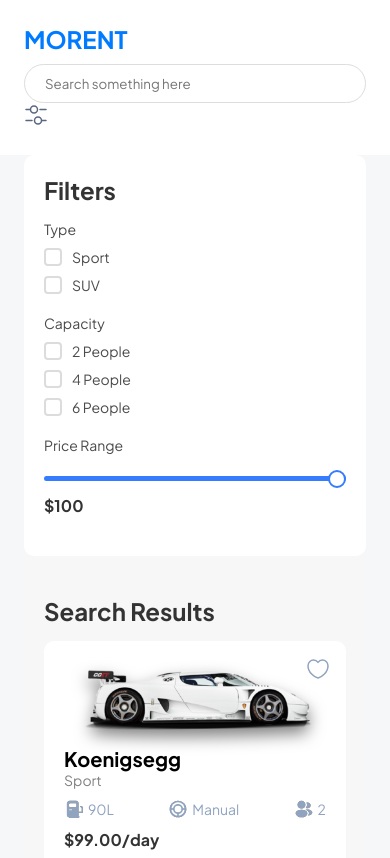
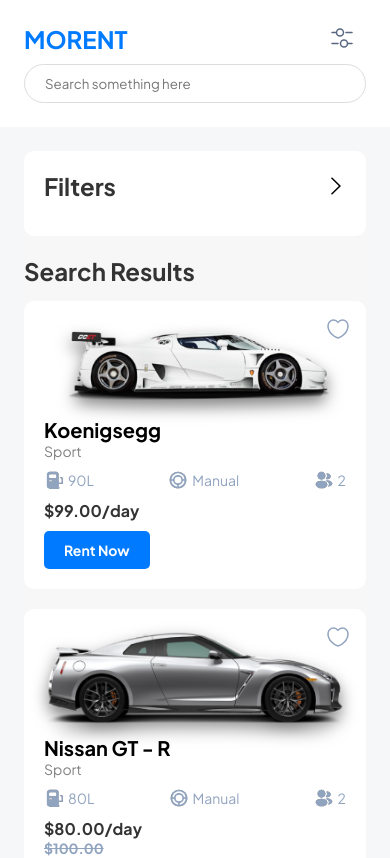
Before and after one commit to Gulverda/CarRental, a React (Create React App) app: page /search-details in a window 390 px wide. Shown: the top 858 px of the page. Built offline with nearby package versions, Linux system fonts and the light colour scheme.

Commit message:
Added Filter Icon

```diff
--- a/src/CSS/Header.css
+++ b/src/CSS/Header.css
@@ -91,7 +91,14 @@
     background-color: transparent;
     border: none;
     cursor: pointer;
+    padding: 10px;
+    border: 1px solid #888;
+    border-radius: 8px;
   }
+
+  .detail_search button:hover{
+    background-color: #fefcfc;
+}
 
   /* Responsive styles */
   @media (max-width: 768px) {
@@ -119,6 +126,14 @@
       align-items: flex-start;
     }
 
+    .detail_search button{
+        position: absolute;
+    right: 30px;
+    top: 20px;
+    padding: 6px;
+    border: none;
+    }
+
     .search-bar {
       width: 100%;
       margin-top: 10px;
--- a/src/pages/SearchDetails/SearchDetails.css
+++ b/src/pages/SearchDetails/SearchDetails.css
@@ -19,6 +19,8 @@
   font-size: 1.5rem;
   color: #333;
   font-weight: bold;
+  display: flex;
+  justify-content: space-between;
 }
 
 .filter-item {
@@ -100,6 +102,16 @@
   position: relative;
 }
 
+.filter-item .price-range {
+  appearance: none;
+  width: 100%;
+  height: 8px;
+  background: #367cff;
+  border-radius: 5px;
+  outline: none;
+  transition: background 0.3s;
+}
+
 .filter-item .price-range::-webkit-slider-thumb {
   appearance: none;
   width: 18px;
@@ -126,10 +138,12 @@
 
 
 
+
+
 /* Results Section */
 .results-section {
   flex: 3; /* Takes 70% width */
-  padding: 20px;
+  /* padding: 20px; */
   border-radius: 10px;
 }
 
@@ -161,6 +175,7 @@
 @media (max-width: 768px) {
   .search-details-container {
     flex-direction: column;
+    margin-top: 24px;
   }
 
   .filter-section,
@@ -171,4 +186,13 @@
   .results-grid {
     grid-template-columns: repeat(auto-fill, minmax(150px, 1fr));
   }
+
+  .filter-section .arrow {
+    cursor: pointer;
+    transition: transform 0.3s;
+  }
+
+  .filter-section .arrow.open {
+    transform: rotate(90deg);
+  }
 }
--- a/src/pages/SearchDetails/index.jsx
+++ b/src/pages/SearchDetails/index.jsx
@@ -1,6 +1,8 @@
 import React, { useState, useEffect, useCallback } from 'react';
 import './SearchDetails.css';
 import CarCard from '../../components/CarCard';
+import useIsMobile from '../../hooks/useIsMobile';
+
 
 const SearchDetails = () => {
   const [filters, setFilters] = useState({
@@ -11,6 +13,8 @@
 
   const [allCars, setAllCars] = useState([]);
   const [filteredCars, setFilteredCars] = useState([]);
+  const isMobile = useIsMobile(768); // Use hook to check if it's mobile (below 768px)
+
 
   // Fetch all car data when component mounts
   useEffect(() => {
@@ -86,12 +90,25 @@
     filterCars();
   }, [filterCars]);
 
+   // Toggle the filter section
+   const [isOpen, setIsOpen] = useState(false);
+
+  const toggleFilters = () =>{
+    setIsOpen(!isOpen);
+  }
+
   return (
     <div className="search-details-container">
       {/* Filter Section */}
       <div className="filter-section">
-        <h3>Filters</h3>
+      <h3 onClick={toggleFilters}>
+        Filters
+        <span className={`arrow ${isOpen ? 'open' : ''}`}>
+        <svg width="20px" height="20px" viewBox="0 0 1024 1024" class="icon"  version="1.1" xmlns="http://www.w3.org/2000/svg"><path d="M256 120.768L306.432 64 768 512l-461.568 448L256 903.232 659.072 512z" fill="#000000" /></svg>        </span>
+      </h3>
 
+      {(isOpen || !isMobile) && (
+        <>
           {/* Type Filter */}
           <div className="filter-item">
             <label>Type</label>
@@ -150,6 +167,7 @@
           <div className="filter-item">
             <label>Price Range</label>
             <input
+              key={`price-range-${isOpen}`}
               type="range"
               min="0"
               max="100"
@@ -159,6 +177,9 @@
             />
             <span>${filters.priceRange[1]}</span>
           </div>
+        </>
+      )}
+
       </div>
 
       {/* Search Results Section */}
```
Also changed, not shown: src/assets/icons/down-arrow-backup-2-svgrepo-com.svg (added), src/assets/icons/right-arrow-backup-2-svgrepo-com.svg (added). Lines whose indentation alone changed are shown as unchanged.
